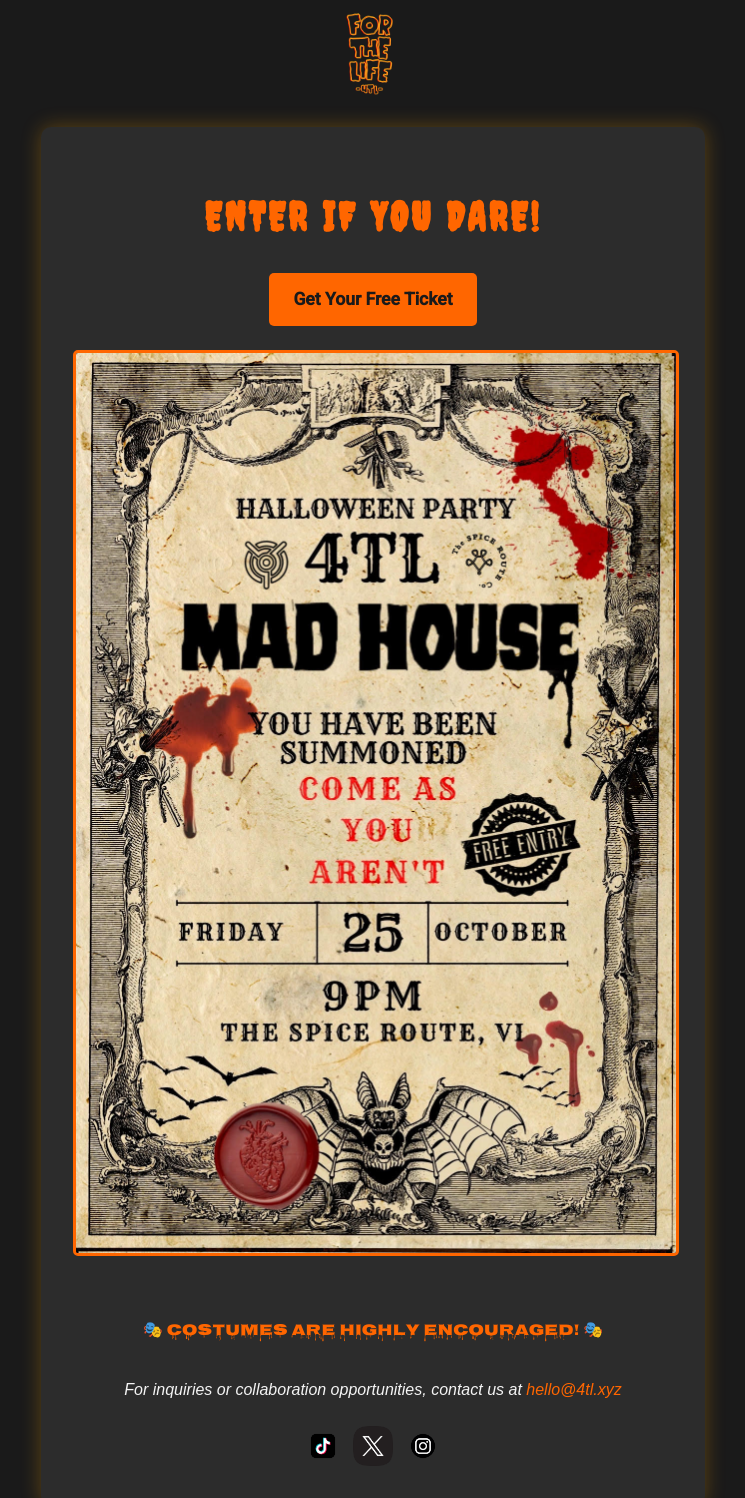
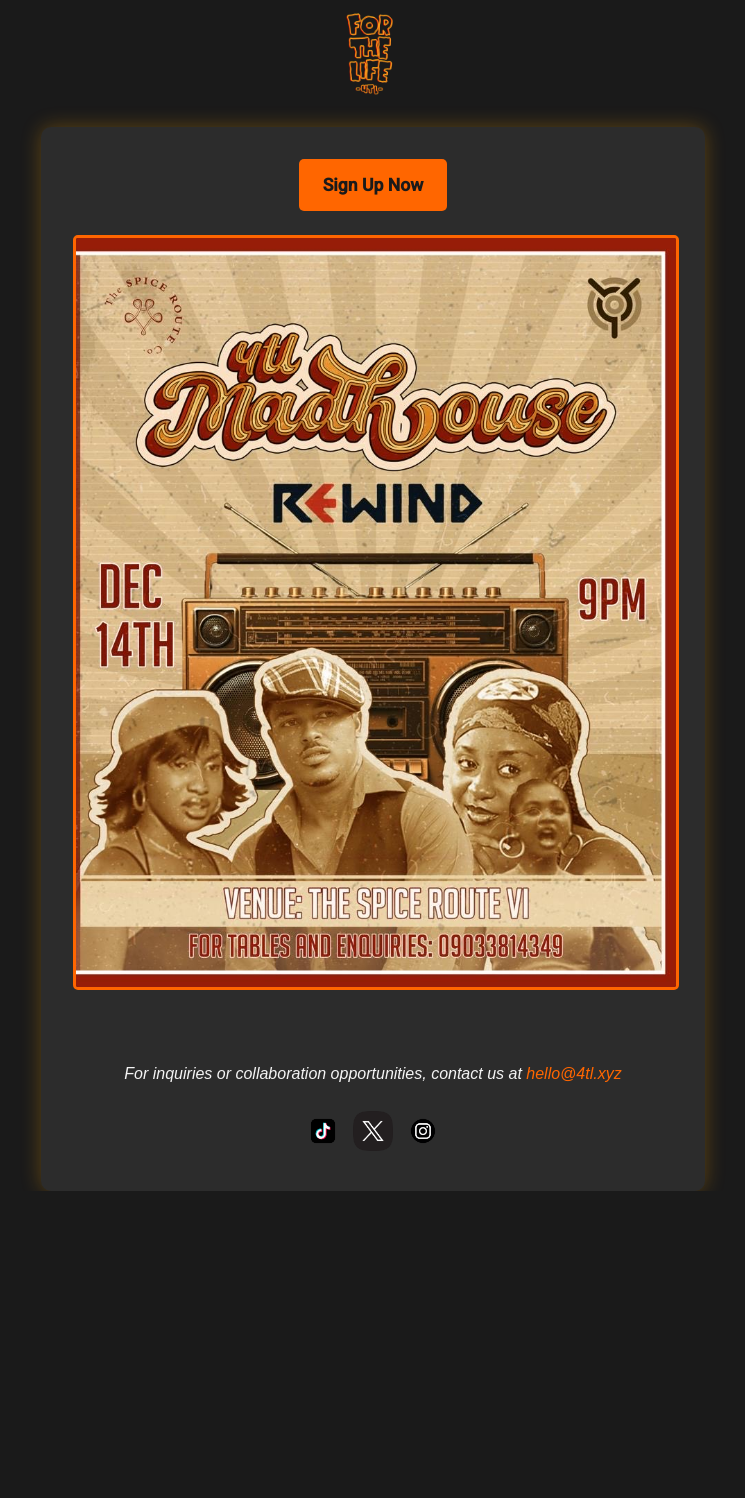
Before and after one commit to koladekfash/mad_house, a plain HTML site: page index.html in a window 1280 px wide. Shown: the part 29-1527 px from the top of the page, without its empty margins (267-1012 px from the left). After the commit the page ends 1220 px from the top, so only its background shows below. Drawn offline with Linux system fonts and the light colour scheme.

Commit message:
Rewind Update

```diff
--- a/index.html
+++ b/index.html
@@ -37,14 +37,6 @@
             max-width: 600px;
             width: 90%;
         }
-        h1 {
-            font-family: 'Creepster', cursive;
-            color: #ff6600;
-            font-size: 2.5rem;
-            margin-bottom: 1.5rem;
-            font-weight: bold;
-            letter-spacing: 0.2rem;
-        }
         .flyer {
             max-width: 100%;
             height: auto;
@@ -63,17 +55,11 @@
             transition: all 0.3s ease;
             font-size: 1.1rem;
             margin-bottom: 1.5rem;
-            font-family: 'Roboto', sans-serif; /* Changed to Roboto */
+            font-family: 'Roboto', sans-serif;
         }
         .signup-btn:hover {
             background-color: #ff8533;
             transform: scale(1.05);
-        }
-        .costume-emphasis {
-            font-family: 'Nosifer', cursive;
-            color: #ff6600;
-            font-size: 1rem;
-            margin-top: 1.5rem;
         }
         .contact-info {
             margin-top: 2rem;
@@ -109,13 +95,9 @@
         <img src="4TL.png" alt="Event Logo" width="100" height="100">
     </div>
     <div class="container">
-        <h1>ENTER IF YOU DARE!</h1>
+        <a href="https://tix.africa/4tl-madhouse-rewind" class="signup-btn" target="_blank">Sign Up Now</a>
 
-        <a href="https://tix.africa/4tl-mad-house" class="signup-btn" target="_blank">Get Your Free Ticket</a>
-
-        <img src="mad_house.jpg" alt="Event Flyer" class="flyer">
-
-        <p class="costume-emphasis">🎭 COSTUMES ARE HIGHLY ENCOURAGED! 🎭</p>
+        <img src="mad_house.jpeg" alt="Event Flyer" class="flyer">
 
         <div class="contact-info">
             <p>For inquiries or collaboration opportunities, contact us at <a href="mailto:hello@4tl.xyz">hello@4tl.xyz</a></p>
```
Also changed, not shown: 4tl.jpg (added), DJ SET.jpg (added), mad_house.jpeg (added), mad_house.jpg (deleted).
